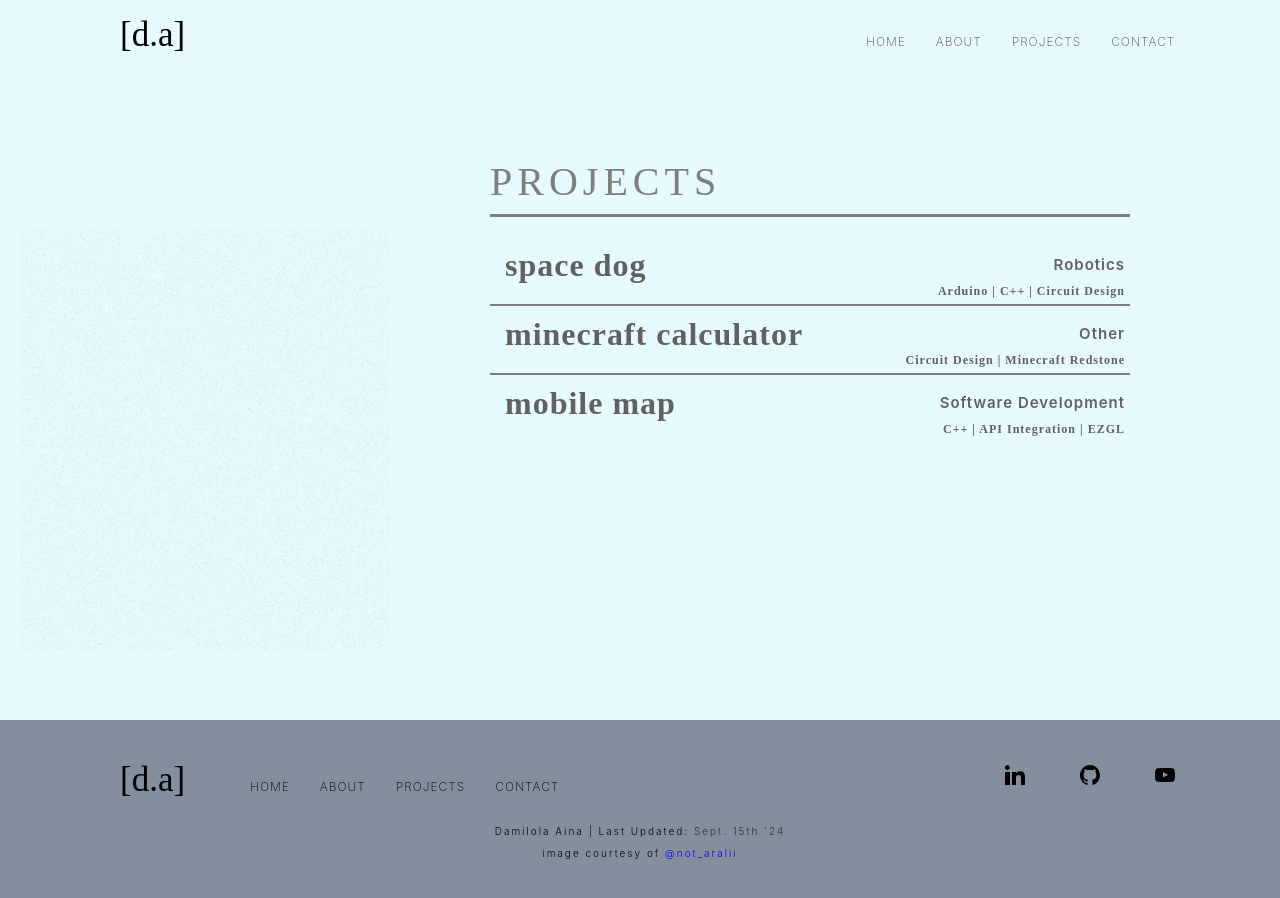
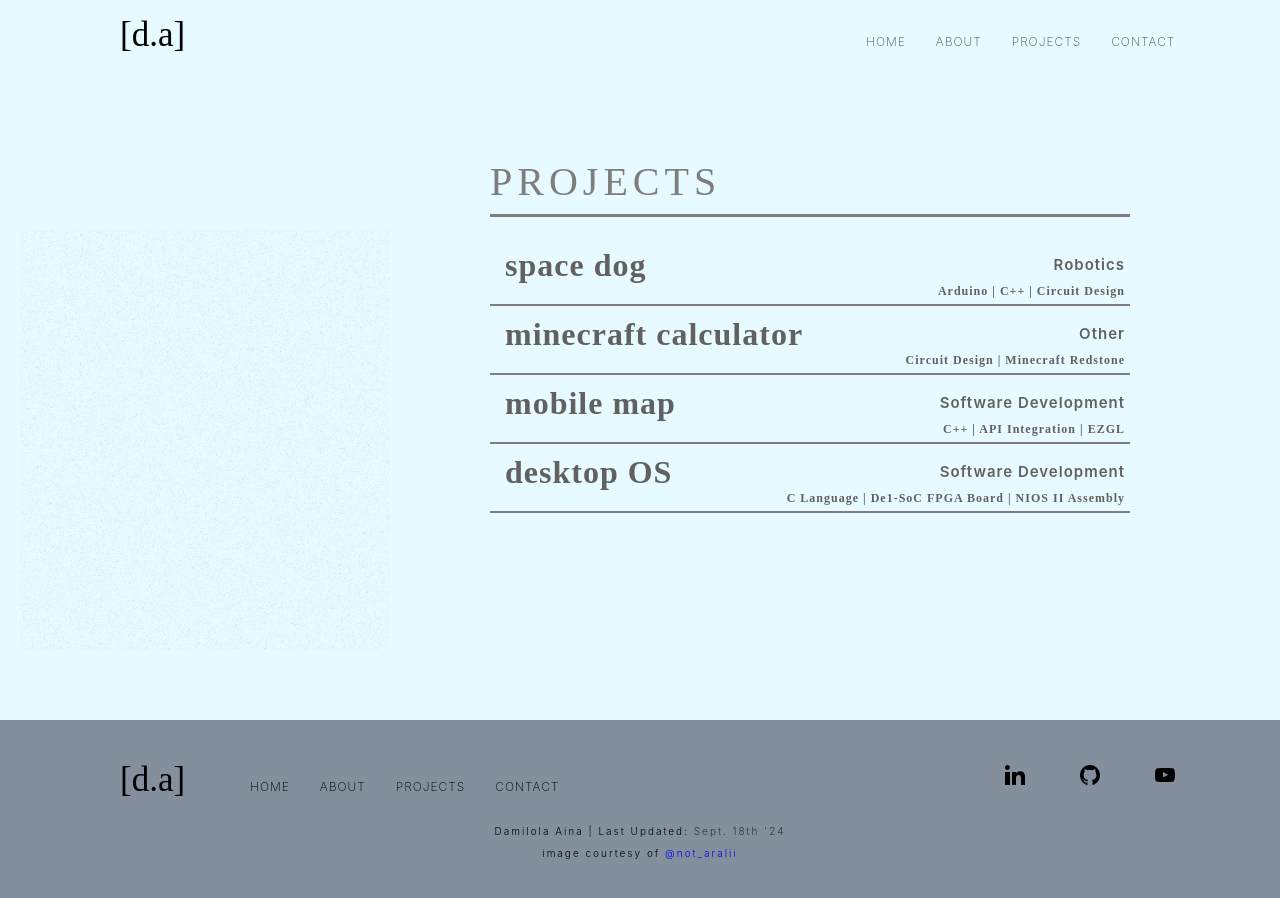
Before and after one commit to aina-damilola/Website-Portfolio-REACT, a React (Vite) app in the folder website/: page /projects in a window 1280 px wide. Built offline with nearby package versions, Linux system fonts and the light colour scheme; a web font is replaced by a local one.

Commit message:
fixed the projects page

```diff
--- a/website/src/App.jsx
+++ b/website/src/App.jsx
@@ -69,7 +69,7 @@ function App(){
           </div>
           <div id='footer_b'>
             <p id='credits_a'>
-              Damilola Aina | Last Updated: <span style={{color:'rgb(50,50,50)'}}>Sept. 15th '24</span>
+              Damilola Aina | Last Updated: <span style={{color:'rgb(50,50,50)'}}>Sept. 18th '24</span>
             </p>
             <p id='credits_b'>
               image courtesy of <a style={{textDecoration:'none'}}href='https://www.instagram.com/not_aralii/' target='_blank'>@not_aralii</a>
--- a/website/src/main_modules/styles/projects.css
+++ b/website/src/main_modules/styles/projects.css
@@ -66,7 +66,7 @@
 #catalogue #scroll_box{
     /* border: solid; */
     overflow-y: scroll;
-    height: 200px ;
+    flex: 1;
     width: 100%;
 }
 
```
